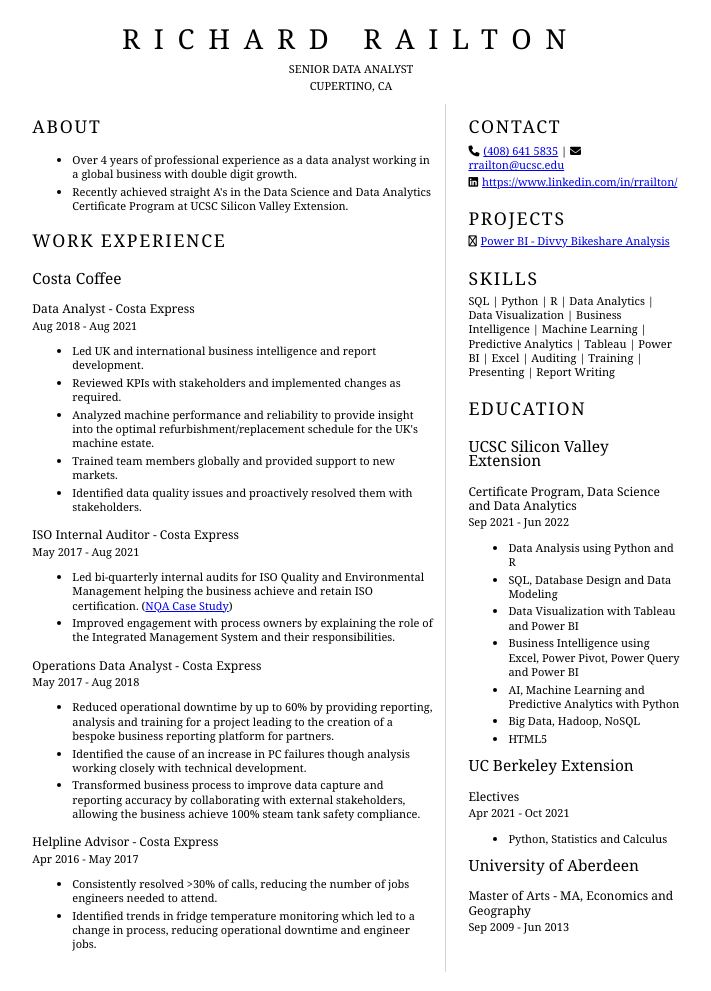
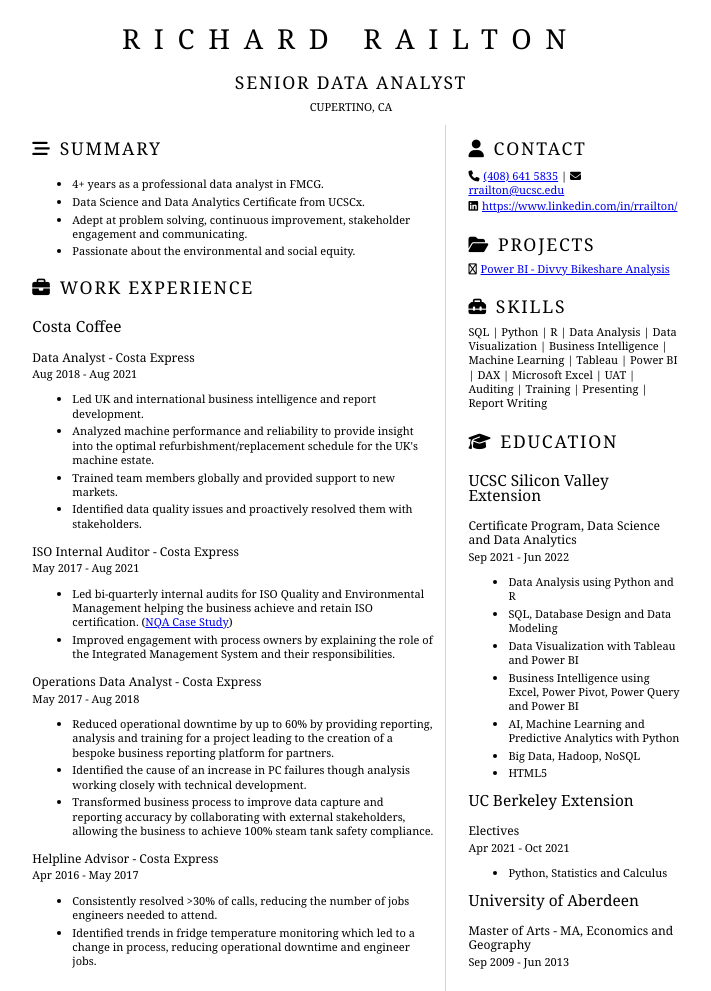
Before and after one commit to rrailton/resume, a plain HTML site: page index.html in a window 1280 px wide. Shown: the whole page, without its empty margins (289-1000 px from the left). Drawn offline with Linux system fonts and the light colour scheme.

Commit message:
updated content and added icons

```diff
--- a/index.html
+++ b/index.html
@@ -2,7 +2,7 @@
 <html lang="en">
     <head>
         <meta charset="utf-8" />
-        <meta name="description" content="This page is about Richard Railton who is a Data Analyst in the San Franscisco Bay Area. It includes information about me, my work experience, contact details, projects, skills and education." />
+        <meta name="description" content="Richard Railton is a Data Analyst in the San Franscisco Bay Area. This site is a resume which includes a summary, work experience, contact details, projects, skills and education." />
         <link href="style.css" rel="stylesheet">
         <script src="https://kit.fontawesome.com/09dfbaa1d5.js" crossorigin="anonymous"></script>
         <title>Richard Railton Resume</title>
@@ -10,27 +10,29 @@
     <body>
         <header>
             <h1>RICHARD RAILTON</h1>
-            <p>SENIOR DATA ANALYST</p>
+            <h2>SENIOR DATA ANALYST</h2>
             <!--<p>DATA ANALYTICS & DATA SCIENCE</p>-->
             <p>CUPERTINO, CA</p>
         </header>
         <main>
             <article id="mainLeft">
 				<section>
-					<h2>ABOUT</h2>
+					<h2><i class="fa-solid fa-bars-staggered" aria-hidden="true"></i> SUMMARY</h2>
                     <ul>
-                        <li>Over 4 years of professional experience as a data analyst working in a global business with double digit growth.</li>
-                        <li>Recently achieved straight A's in the Data Science and Data Analytics Certificate Program at UCSC Silicon Valley Extension.</li>
+                        <li>4+ years as a professional data analyst in FMCG.</li>
+                        <li>Data Science and Data Analytics Certificate from UCSCx.</li>
+                        <li>Adept at problem solving, continuous improvement, stakeholder engagement and communicating.</li>
+                        <li>Passionate about the environmental and social equity.</li>
+
                     </ul>
                 </section>
 				<section>
-					<h2>WORK EXPERIENCE</h2>
+					<h2><i class="fa-solid fa-briefcase" aria-hidden="true"></i> WORK EXPERIENCE</h2>
                     <h3>Costa Coffee</h3>
 					<h4>Data Analyst - Costa Express</h4>
                     <p>Aug 2018 - Aug 2021</p>
                     <ul>
                         <li>Led UK and international business intelligence and report development.</li>
-                        <li>Reviewed KPIs with stakeholders and implemented changes as required.</li>
                         <li>Analyzed machine performance and reliability to provide insight into the optimal refurbishment/replacement schedule for the UK's machine estate.</li>
                         <li>Trained team members globally and provided support to new markets.</li>
                         <li>Identified data quality issues and proactively resolved them with stakeholders.</li>
@@ -51,7 +53,7 @@
                     <ul>
                     <li>Reduced operational downtime by up to 60% by providing reporting, analysis and training for a project leading to the creation of a bespoke business reporting platform for partners.</li>
                     <li>Identified the cause of an increase in PC failures though analysis working closely with technical development.</li>
-                    <li>Transformed business process to improve data capture and reporting accuracy by collaborating with external stakeholders, allowing the business achieve 100% steam tank safety compliance. </li>
+                    <li>Transformed business process to improve data capture and reporting accuracy by collaborating with external stakeholders, allowing the business to achieve 100% steam tank safety compliance. </li>
                     </ul>
 
 					<h4>Helpline Advisor - Costa Express</h4>
@@ -64,7 +66,7 @@
 			</article>
 			<article id="mainRight">
 				<section>
-					<h2>CONTACT</h2>
+					<h2> <i class="fa-solid fa-user" aria-hidden="true"></i> CONTACT</h2>
 					<p>
                             <i class="fa-solid fa-phone" aria-hidden="true"></i>
                             <a href="tel:+14086415835" title="Call me">(408) 641 5835</a> |
@@ -90,16 +92,16 @@
                 -->
 				</section>
                 <section>
-					<h2>PROJECTS</h2>
+					<h2><i class="fa-solid fa-folder-open" aria-hidden="true"></i> PROJECTS</h2>
                     <i class="fa-regular fa-chart-line" aria-hidden="true"></i>
                     <a href="https://app.powerbi.com/view?r=eyJrIjoiMjNmMDVjODAtZDVlMi00NjZjLTg4MzQtMDI5NDI5MjVkNjQ2IiwidCI6ImRmODY3OWNkLWE4MGUtNDVkOC05OWFjLWM4M2VkN2ZmOTVhMCJ9"  title="View interactive report in Power BI." target="_blank" rel="external noreferrer noopener">Power BI - Divvy Bikeshare Analysis</a>
                 </section>
 				<section>
-					<h2>SKILLS</h2>
-					SQL | Python | R | Data Analytics | Data Visualization | Business Intelligence | Machine Learning | Predictive Analytics | Tableau | Power BI | Excel | Auditing | Training | Presenting | Report Writing
+					<h2><i class="fa-solid fa-toolbox" aria-hidden="true"></i> SKILLS</h2>
+					SQL | Python | R | Data Analysis | Data Visualization | Business Intelligence | Machine Learning | Tableau | Power BI | DAX | Microsoft Excel | UAT | Auditing | Training | Presenting | Report Writing
 				</section>
 				<section>
-					<h2>EDUCATION</h2>
+					<h2><i class="fa-solid fa-graduation-cap" aria-hidden="true"></i> EDUCATION</h2>
                     <h3>UCSC Silicon Valley Extension</h3>
                     <h4>Certificate Program, Data Science and Data Analytics</h4>
                     <p>Sep 2021 - Jun 2022</p>
```
